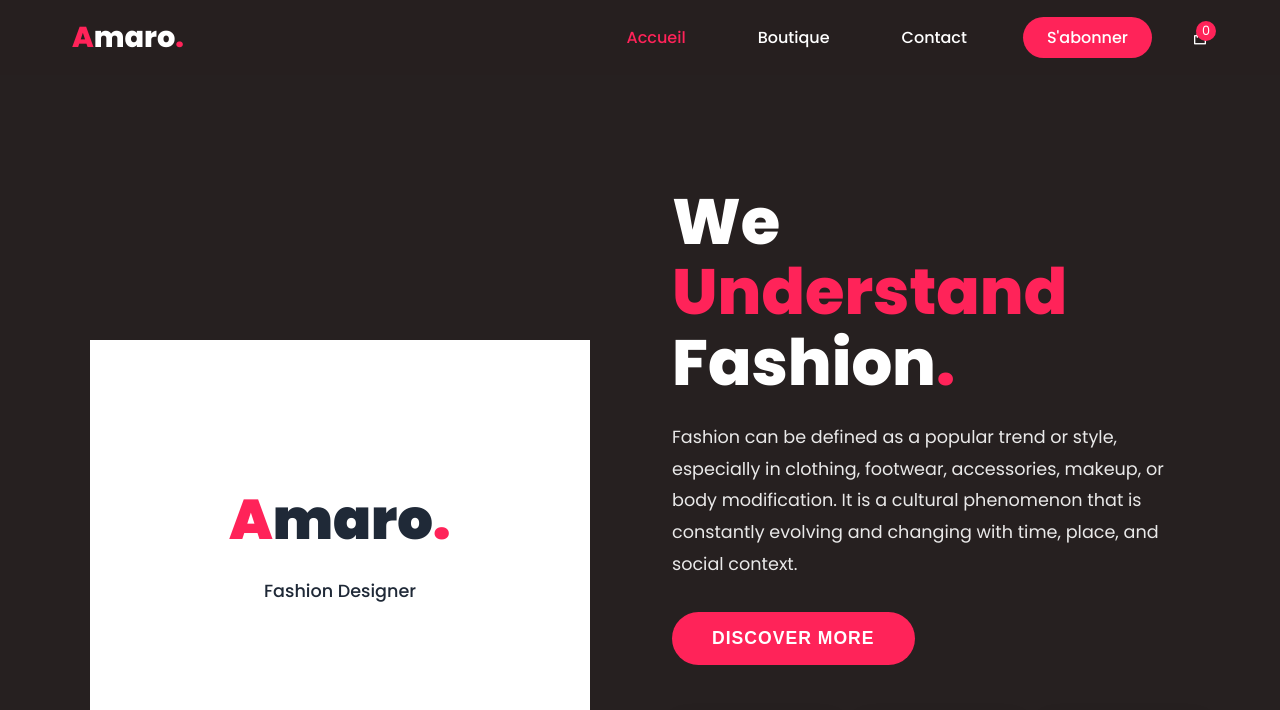
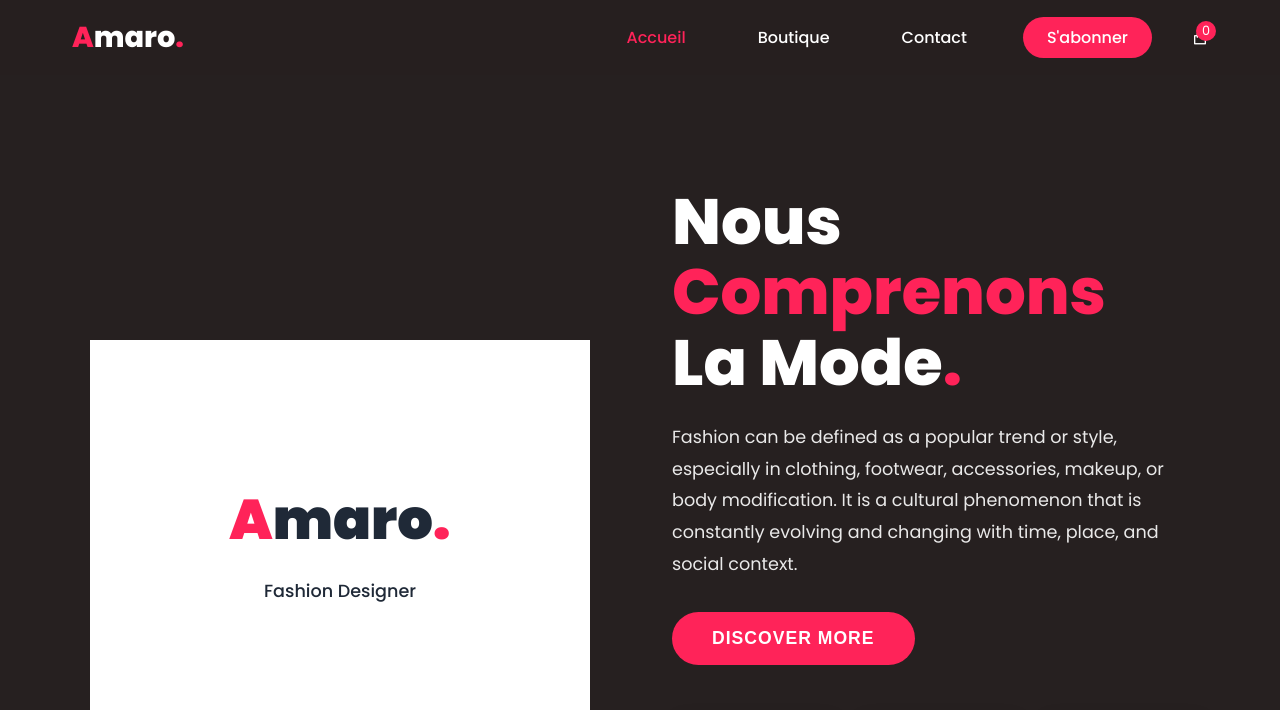
Before and after one commit to Kouakou-Gnissan/template3, a plain HTML site: page index.html in a window 1280 px wide. Shown: the top 710 px of the page. Drawn offline with nearby package versions, Linux system fonts and the light colour scheme.

Commit message:
relancer GitHub Pages

```diff
--- a/index.html
+++ b/index.html
@@ -50,7 +50,7 @@
 
     <div class="container__right">
       <div class="content">
-        <h1 class="title">We<br /><span>Understand</span><br />Fashion<span>.</span></h1>
+        <h1 class="title">Nous<br /><span>Comprenons</span><br />La Mode<span>.</span></h1>
         <p class="description">
           Fashion can be defined as a popular trend or style, especially in
           clothing, footwear, accessories, makeup, or body modification. It is
```
